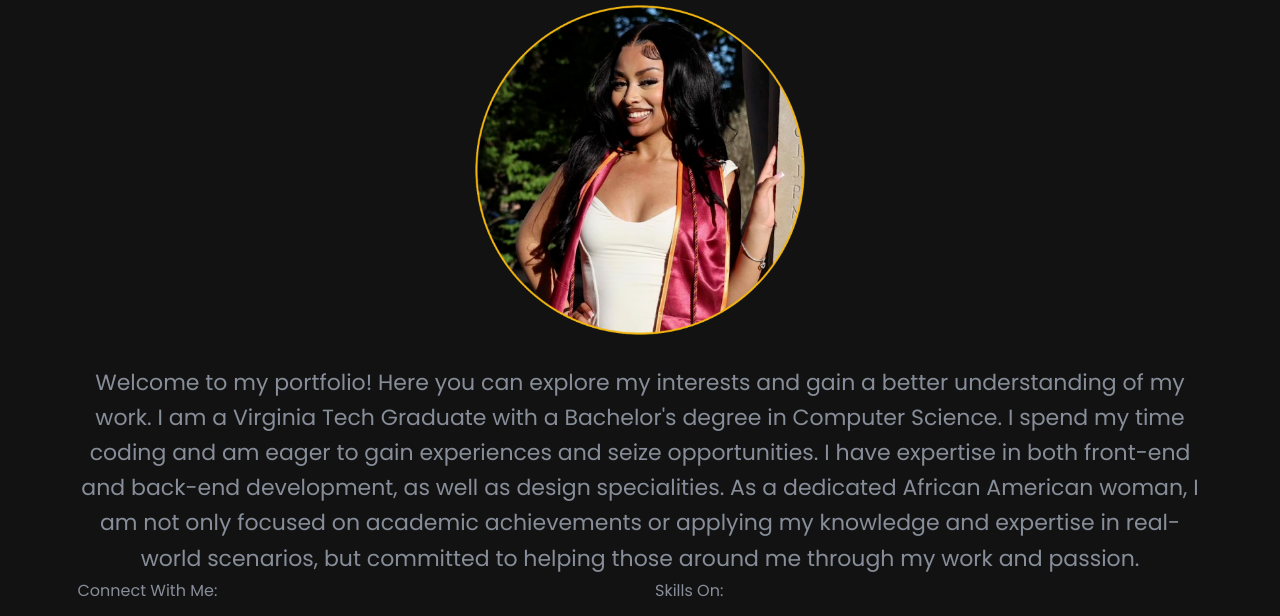
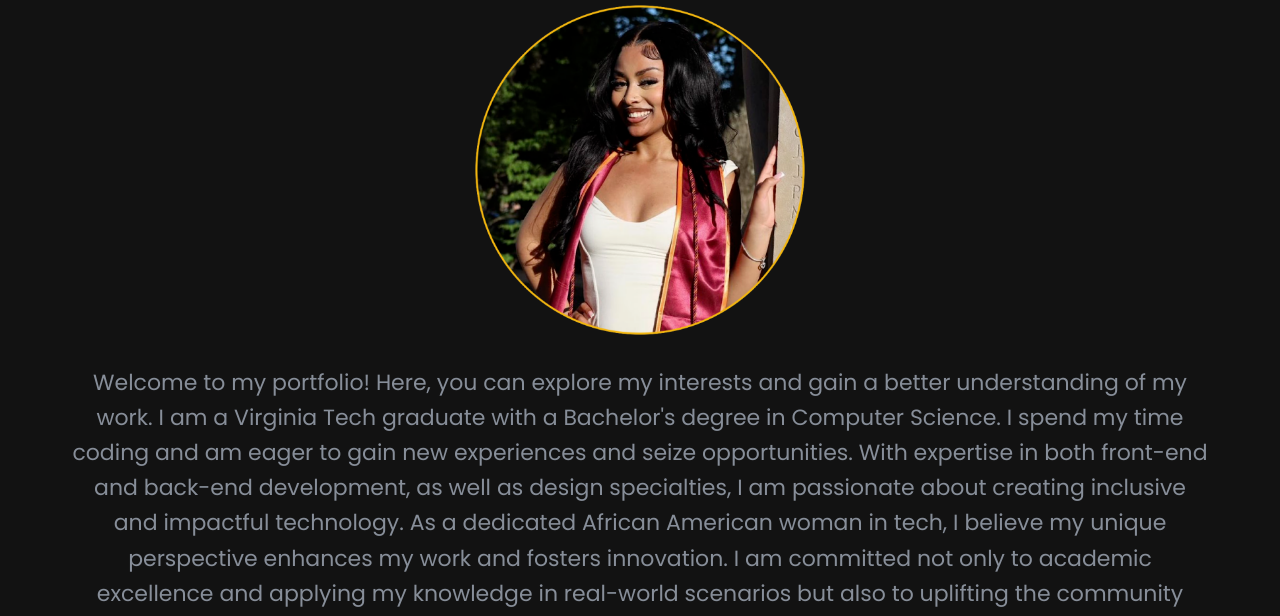
Before and after one commit to Hiwotalemu/Portfolio, a website: page index.html in a window 1280 px wide. Shown: the part 398-1014 px from the top of the page. Drawn offline with nearby package versions, Linux system fonts and the light colour scheme; files that its build step writes are made by us from their sources.

Commit message:
new description

```diff
--- a/index.html
+++ b/index.html
@@ -245,7 +245,9 @@
 
                     <div>
                         <p class="description">
-                            Welcome to my portfolio! Here you can explore my interests and gain a better understanding of my work. I am a Virginia Tech Graduate with a Bachelor's degree in Computer Science. I spend my time coding and am eager to gain experiences and seize opportunities. I have expertise in both front-end and back-end development, as well as design specialities. As a dedicated African American woman, I am not only focused on academic achievements or applying my knowledge and expertise in real-world scenarios, but committed to helping those around me through my work and passion.
+                            Welcome to my portfolio! Here, you can explore my interests and gain a better understanding of my work. I am a Virginia Tech graduate with a Bachelor's degree in Computer Science. I spend my time coding and am eager to gain new experiences and seize opportunities. With expertise in both front-end and back-end development, as well as design specialties, I am passionate about creating inclusive and impactful technology.
+                            As a dedicated African American woman in tech, I believe my unique perspective enhances my work and fosters innovation. I am committed not only to academic excellence and applying my knowledge in real-world scenarios but also to uplifting the community through mentorship and collaboration.
+
                         </p>
                     </div>
                 </div>
```
